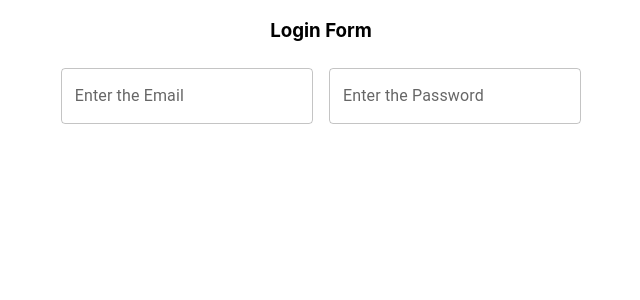
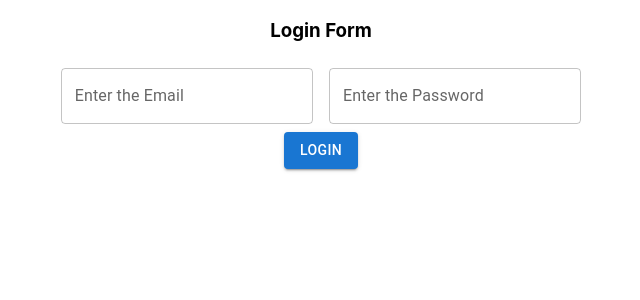
Before and after one commit to gribdesbois/react-auth-tutorial-freecodecamp, a React (Create React App) app: page /login in a window 1280 px wide. Shown: the top 300 px of the page, without its empty margins (319-959 px from the left). Built offline with nearby package versions, Linux system fonts and the light colour scheme.

Commit message:
firebase-config + passing props

```diff
--- a/package.json
+++ b/package.json
@@ -9,8 +9,10 @@
     "@testing-library/jest-dom": "^5.15.1",
     "@testing-library/react": "^11.2.7",
     "@testing-library/user-event": "^12.8.3",
+    "firebase": "^9.5.0",
     "react": "^17.0.2",
     "react-dom": "^17.0.2",
+    "react-router-dom": "^6.0.2",
     "react-scripts": "4.0.3",
     "web-vitals": "^1.1.2"
   },
--- a/src/App.js
+++ b/src/App.js
@@ -1,12 +1,20 @@
 
 import './App.css'
 import Form from './components/common/Form'
+import { BrowserRouter, Routes, Route } from 'react-router-dom'
 
 function App() {
   return (
-    <div className="App">
-      <Form />
-    </div>
+    <BrowserRouter>
+      <div className="App">
+        <>
+        <Routes>
+          <Route path='/login' element={<Form title='Login' />} />
+          <Route path='/register' element={<Form title='Login' />} />
+        </Routes>
+        </>
+      </div>
+    </BrowserRouter>
   )
 }
 
--- /dev/null
+++ b/src/components/common/Button.js
@@ -0,0 +1,9 @@
+import Button from '@mui/material/Button/Button'
+
+function BasicButtons({title}) {
+  return (
+    <Button variant='contained'>{title}</Button>
+  )
+}
+
+export default BasicButtons
--- a/src/components/common/Form.js
+++ b/src/components/common/Form.js
@@ -1,8 +1,9 @@
 import Box from '@mui/material/Box/Box'
 import TextField from '@mui/material/TextField/TextField'
 import React from 'react'
+import BasicButtons from './Button'
 
-function BasicTextFields() {
+function BasicTextFields({title}) {
   return (
     <div>
       <div className='heading-container'>
@@ -22,6 +23,7 @@ function BasicTextFields() {
           <TextField id='email' label='Enter the Email' variant='outlined' />
           <TextField id='password' label="Enter the Password" variant='outlined'></TextField>
       </Box>
+      <BasicButtons title={title}/>
     </div>
   )
 }
```
Also changed, not shown: src/components/common/firebase-config.js (added, +17 -0 lines), 1 other file (tests, documents, lock files or other folders).
